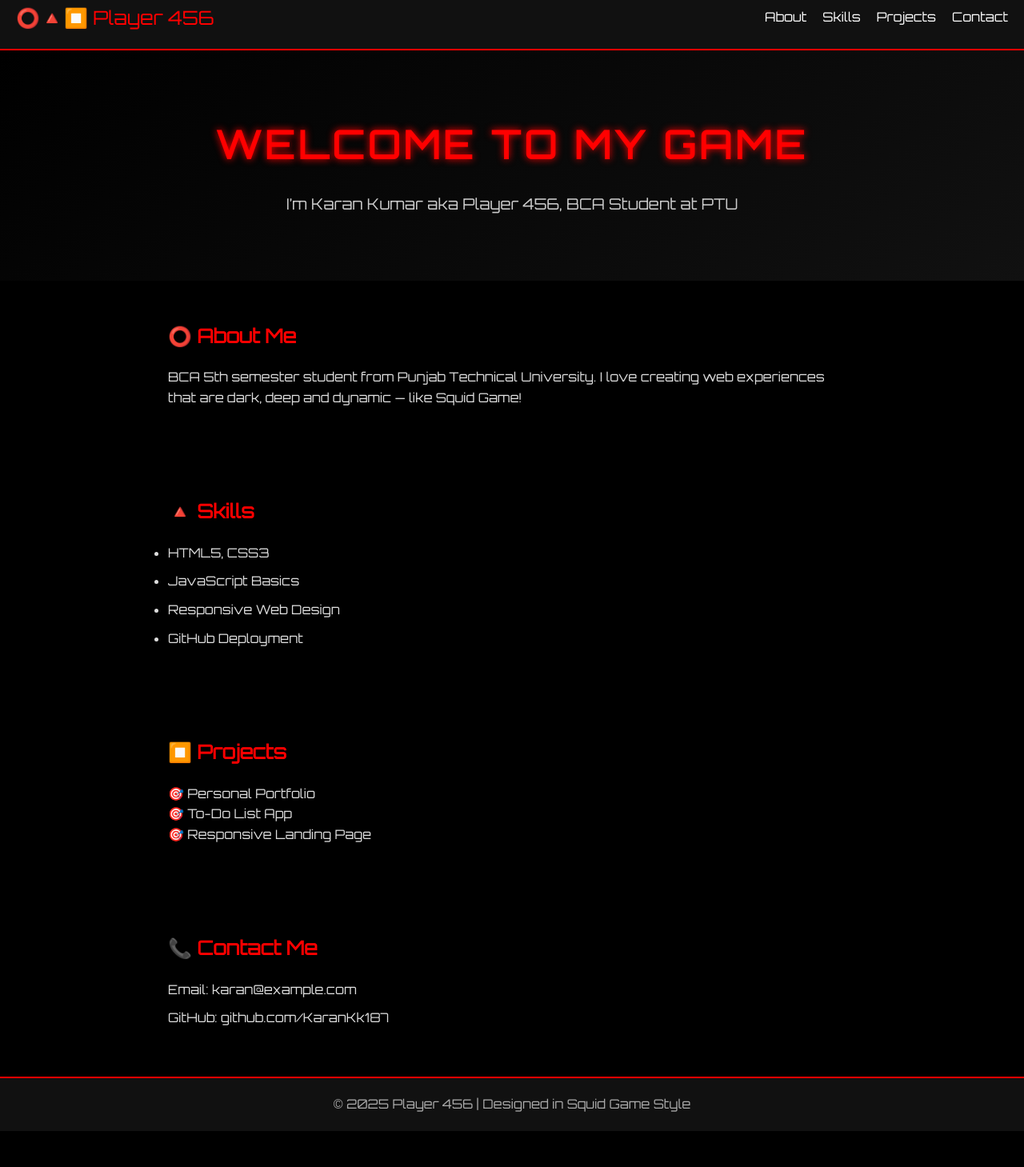
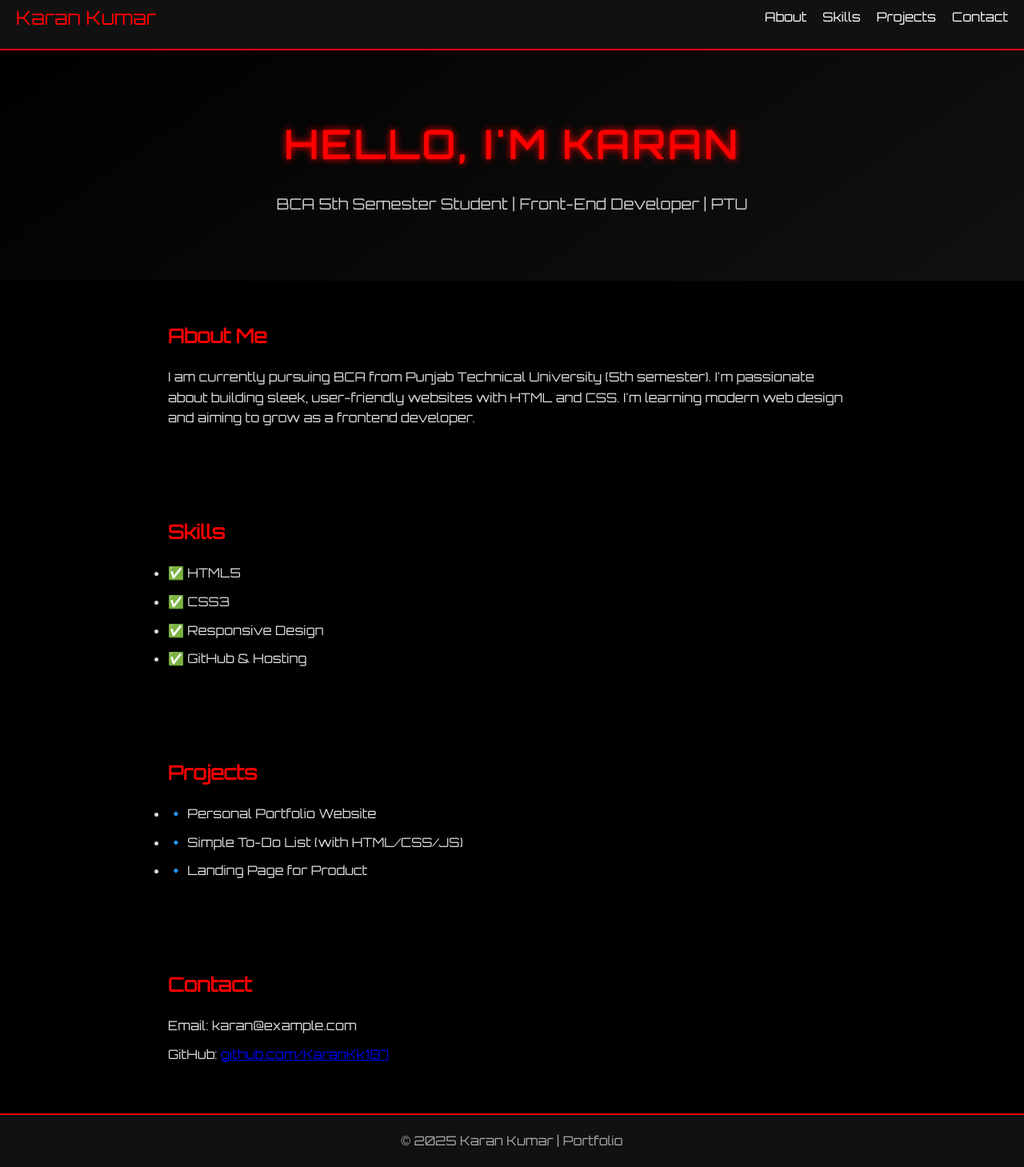
Before and after one commit to karankk187/new-repository, a plain HTML site: page index.html in a window 1280 px wide. Shown: the part 17-1476 px from the top of the page at 80% size. Before the commit the page ends 1431 px from the top, so only its background shows below. Drawn offline with Linux system fonts and the light colour scheme.

Commit message:
index.html

```diff
--- a/index.html
+++ b/index.html
@@ -1,139 +1,60 @@
-<!DOCTYPE html><html lang="en">
+<!DOCTYPE html>
+<html lang="en">
 <head>
   <meta charset="UTF-8" />
   <meta name="viewport" content="width=device-width, initial-scale=1.0" />
-  <title>Player 456 | Squid Game Portfolio</title>
+  <title>Karan Kumar | Developer Portfolio</title>
+  <link href="https://fonts.googleapis.com/css2?family=Orbitron&display=swap" rel="stylesheet">
   <link rel="stylesheet" href="style.css" />
-  <link href="https://fonts.googleapis.com/css2?family=Orbitron&display=swap" rel="stylesheet">
-  <style>
-    * {
-      margin: 0;
-      padding: 0;
-      box-sizing: border-box;
-      font-family: 'Orbitron', sans-serif;
-    }body {
-  background: #000;
-  color: #f2f2f2;
-  line-height: 1.6;
-}
-
-.navbar {
-  background: #111;
-  padding: 20px;
-  display: flex;
-  justify-content: space-between;
-  align-items: center;
-  border-bottom: 2px solid red;
-}
-
-.navbar .logo {
-  font-size: 1.5rem;
-  color: red;
-}
-
-.navbar ul {
-  list-style: none;
-  display: flex;
-  gap: 20px;
-}
-
-.navbar ul li a {
-  text-decoration: none;
-  color: #fff;
-  transition: 0.3s;
-}
-
-.navbar ul li a:hover {
-  color: red;
-}
-
-.hero {
-  text-align: center;
-  padding: 80px 20px;
-  background: linear-gradient(145deg, #000, #111);
-}
-
-.hero h1 {
-  font-size: 3rem;
-  color: red;
-  text-shadow: 0 0 10px red;
-}
-
-.hero p {
-  margin-top: 20px;
-  font-size: 1.2rem;
-  color: #ccc;
-}
-
-.section {
-  padding: 50px 20px;
-  max-width: 900px;
-  margin: auto;
-}
-
-.section h2 {
-  color: red;
-  margin-bottom: 20px;
-}
-
-.section p, .section ul, .section li {
-  color: #ddd;
-  margin-bottom: 10px;
-}
-
-footer {
-  background: #111;
-  text-align: center;
-  padding: 20px;
-  color: #aaa;
-  border-top: 2px solid red;
-}
-
-@media (max-width: 768px) {
-  .navbar ul {
-    flex-direction: column;
-    align-items: flex-start;
-  }
-
-  .hero h1 {
-    font-size: 2rem;
-  }
-}
-
-  </style>
 </head>
 <body>
   <nav class="navbar">
-    <div class="logo">⭕🔺⏹️ Player 456</div>
+    <div class="logo">Karan Kumar</div>
     <ul>
       <li><a href="#about">About</a></li>
       <li><a href="#skills">Skills</a></li>
       <li><a href="#projects">Projects</a></li>
       <li><a href="#contact">Contact</a></li>
     </ul>
-  </nav>  <header class="hero">
-    <h1>Welcome to My Game</h1>
-    <p>I’m Karan Kumar aka Player 456, BCA Student at PTU</p>
-  </header>  <section id="about" class="section">
-    <h2>⭕ About Me</h2>
-    <p>BCA 5th semester student from Punjab Technical University. I love creating web experiences that are dark, deep and dynamic — like Squid Game!</p>
-  </section>  <section id="skills" class="section">
-    <h2>🔺 Skills</h2>
+  </nav>
+
+  <header class="hero">
+    <h1>Hello, I'm Karan</h1>
+    <p>BCA 5th Semester Student | Front-End Developer | PTU</p>
+  </header>
+
+  <section id="about" class="section">
+    <h2>About Me</h2>
+    <p>I am currently pursuing BCA from Punjab Technical University (5th semester). I'm passionate about building sleek, user-friendly websites with HTML and CSS. I'm learning modern web design and aiming to grow as a frontend developer.</p>
+  </section>
+
+  <section id="skills" class="section">
+    <h2>Skills</h2>
     <ul>
-      <li>HTML5, CSS3</li>
-      <li>JavaScript Basics</li>
-      <li>Responsive Web Design</li>
-      <li>GitHub Deployment</li>
+      <li>✅ HTML5</li>
+      <li>✅ CSS3</li>
+      <li>✅ Responsive Design</li>
+      <li>✅ GitHub & Hosting</li>
     </ul>
-  </section>  <section id="projects" class="section">
-    <h2>⏹️ Projects</h2>
-    <p>🎯 Personal Portfolio<br>🎯 To-Do List App<br>🎯 Responsive Landing Page</p>
-  </section>  <section id="contact" class="section">
-    <h2>📞 Contact Me</h2>
+  </section>
+
+  <section id="projects" class="section">
+    <h2>Projects</h2>
+    <ul>
+      <li>🔹 Personal Portfolio Website</li>
+      <li>🔹 Simple To-Do List (with HTML/CSS/JS)</li>
+      <li>🔹 Landing Page for Product</li>
+    </ul>
+  </section>
+
+  <section id="contact" class="section">
+    <h2>Contact</h2>
     <p>Email: karan@example.com</p>
-    <p>GitHub: github.com/KaranKk187</p>
-  </section>  <footer>
-    <p>&copy; 2025 Player 456 | Designed in Squid Game Style</p>
+    <p>GitHub: <a href="https://github.com/KaranKk187" target="_blank">github.com/KaranKk187</a></p>
+  </section>
+
+  <footer>
+    <p>&copy; 2025 Karan Kumar | Portfolio</p>
   </footer>
 </body>
 </html>
```
